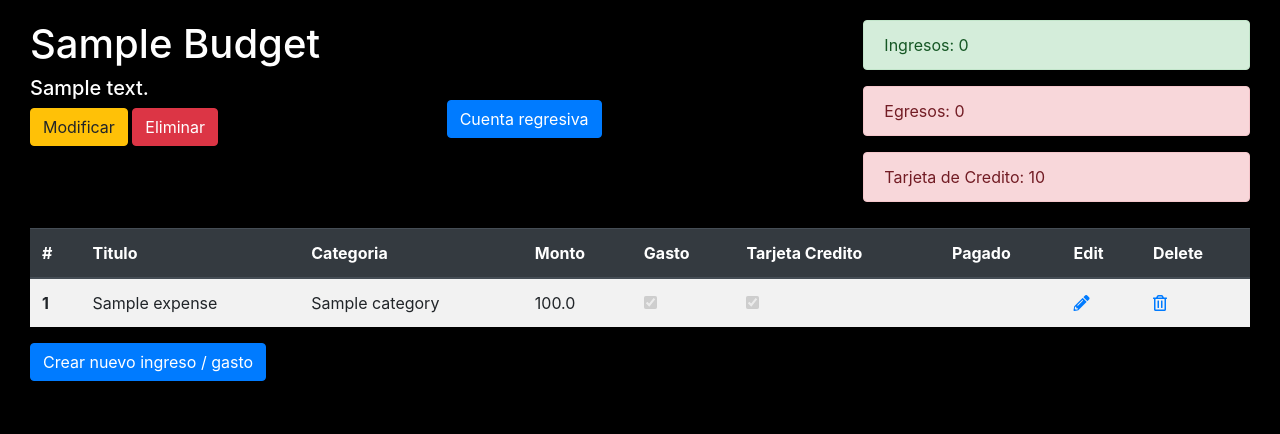
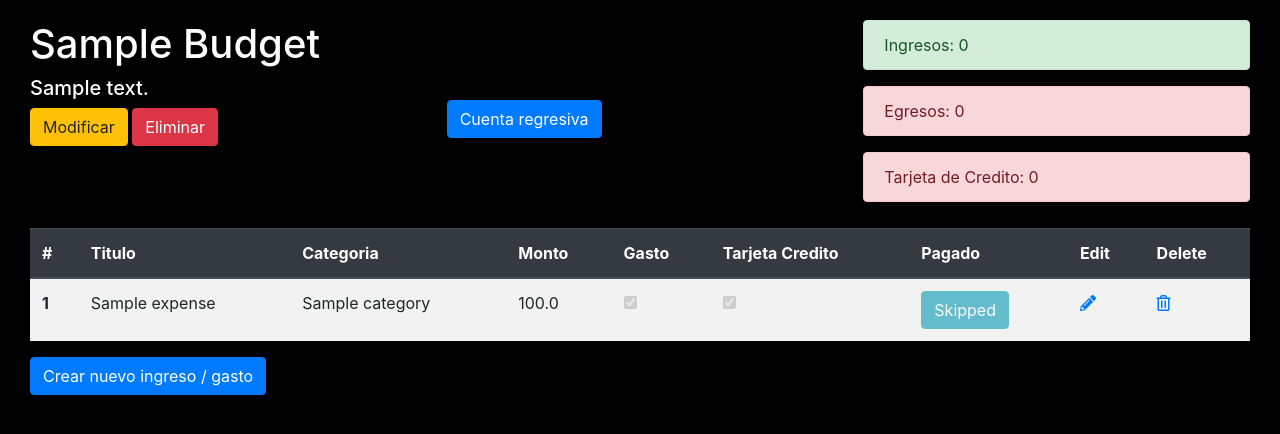
Before and after one commit to ccantero/django-misgastos, a Django app: page /presupuestos/1/ in a window 1280 px wide. Shown: the part 56-490 px from the top of the page. Run offline with Django 3.2, Linux system fonts and the light colour scheme; a user stored in the database is signed in; tables that the repository leaves empty hold one stand-in row (values such as "Sample post"); some libraries are stand-ins or nearby versions.

Commit message:
Add Skipped Expenses

```diff
--- a/budgetsapp/templates/budgetsapp/budget_detail.html
+++ b/budgetsapp/templates/budgetsapp/budget_detail.html
@@ -5,8 +5,8 @@
   <div class="col">
 		<h1>{{ budget.name|title }}</h1>
 		<h5>{{ budget.description }}</h5>
-    <a href="{% url 'presupuesto:update' pk=budget.pk %}" class='btn btn-md btn-fill btn-warning'>Modificar</a>
-    <a href="{% url 'presupuesto:delete' pk=budget.pk %}" class='btn btn-md btn-fill btn-danger'>Eliminar</a>
+    <a href="{% url 'presupuestos:update' pk=budget.pk %}" class='btn btn-md btn-fill btn-warning'>Modificar</a>
+    <a href="{% url 'presupuestos:delete' pk=budget.pk %}" class='btn btn-md btn-fill btn-danger'>Eliminar</a>
 	</div>
   <div class="col my-auto">
     <a href="{% url 'presupuestos:detail_summary' pk=budget.pk %}">
@@ -137,7 +137,9 @@
               </td>
               <td>
                 <div class="btn-group btn-group-toggle" data-toggle="buttons">
-                    {% if expense.gasto != True %}
+                    {% if expense.skip %}
+                      <button type="button" class="btn btn-info btn-custom-class" disabled="true">Skipped</button>
+                    {% elif expense.gasto != True %}
                       <button type="button" class="btn btn-primary btn-custom-class" disabled="true">Ingreso</button>
                     {% elif expense.is_paid == True %}
                       <button type="button" class="btn btn-success btn-custom-class" disabled="true">Pagado</button>
@@ -242,7 +244,7 @@
         });
 
     </script>
-    <a href="{% url 'presupuesto:create_expense' pk=budget.pk %}" class='btn btn-md btn-fill btn-primary'>
+    <a href="{% url 'presupuestos:create_expense' pk=budget.pk %}" class='btn btn-md btn-fill btn-primary'>
           Crear nuevo ingreso / gasto
         </a>
   </div>
--- a/budgetsapp/views.py
+++ b/budgetsapp/views.py
@@ -142,9 +142,12 @@ class BudgetDetail(LoginRequiredMixin, UserPassesTestMixin, generic.DetailView):
 	 	egresos = 0
 	 	tarjeta_credito = 0
 	 	for expense in expenses:
+	 		if expense.skip:
+	 			continue
+
 	 		if expense.gasto == True:
 	 			if expense.tarjeta_credito == False:
-	 				egresos += expense.amount
+	 				egresos += expense.pending_amount
 	 			else:
 	 				tarjeta_credito += expense.amount
 	 		else:
@@ -195,8 +198,11 @@ class BudgetDetailTiny(LoginRequiredMixin, UserPassesTestMixin, generic.DetailVi
 	 	egresos = 0
 	 	tarjeta_credito = 0
 	 	egresos_pendientes = 0
-	 	non_paid_expenses = Expense.objects.filter(budget=self.kwargs.get('pk')).filter(cantidad_pendiente__gt=0)
+	 	non_paid_expenses = Expense.objects.filter(budget=self.kwargs.get('pk')).filter(cantidad_pendiente__gt=0).filter(tarjeta_credito=False).filter(skip=False)
 	 	for expense in expenses:
+	 		if expense.skip:
+	 			continue
+
 	 		if expense.gasto == True:
  				if expense.tarjeta_credito == False:
 	 				egresos += expense.get_amount
--- a/expensesapp/admin.py
+++ b/expensesapp/admin.py
@@ -6,6 +6,6 @@ from expensesapp import models
 
 class ExpenseAdmin(admin.ModelAdmin):
     list_display = ('name', 'amount', 'cantidad_total', 'cantidad_pendiente',
-    				'gasto', 'tarjeta_credito')
+    				'gasto', 'tarjeta_credito', 'skip')
 
 admin.site.register(models.Expense, ExpenseAdmin)
--- a/expensesapp/templates/expensesapp/expense_confirm_delete.html
+++ b/expensesapp/templates/expensesapp/expense_confirm_delete.html
@@ -6,6 +6,7 @@
 	<form method="POST">
 		{% csrf_token %}
 		<input type="submit" class="btn btn-danger btn-large" value="Confirm Delete">
+		<input type="hidden" name="next" value="{% url 'presupuestos:detail' pk=expense.budget.pk %}">
 		<a class='btn btn-info btn-large' href="{% url 'presupuestos:detail' pk=expense.budget.pk %}">Cancel</a>
 	</form>
 
--- a/misgastos/urls.py
+++ b/misgastos/urls.py
@@ -27,7 +27,7 @@ urlpatterns = [
     path('accounts/',include('django.contrib.auth.urls')),
     path('test/',views.TestPage.as_view(),name='test'),
     path('thanks/',views.ThanksPage.as_view(),name='thanks'),
-    path("presupuestos/", include("budgetsapp.urls", namespace="presupuesto")),
+    path("presupuestos/", include("budgetsapp.urls", namespace="presupuestos")),
     path("gastos/", include("expensesapp.urls", namespace="gastos")),
     path("categorias/", include("categoriesapp.urls", namespace="categorias")),
     path("coffees/", include("coffeeApp.urls", namespace="coffee")),
```
Also changed, not shown: budgetsapp/templates/budgetsapp/budget_detail_summary.html (+4 -4 lines), expensesapp/views.py (+12 -3 lines).
